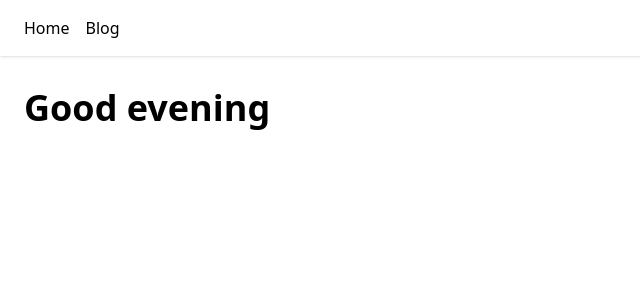
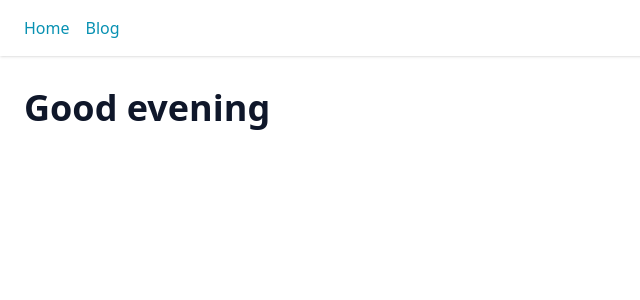
Before and after one commit to alexqguo/personal-site, a Next.js app: page / in a window 1280 px wide. Shown: the top 300 px of the page, without its empty margins (0-640 px from the left). Built offline with nearby package versions, Linux system fonts and the light colour scheme.

Commit message:
Add dark mode

```diff
--- a/components/Nav.jsx
+++ b/components/Nav.jsx
@@ -2,7 +2,7 @@ import React from 'react';
 import Link from 'next/link';
 
 const Nav = () => (
-  <nav className="flex flex-col py-4 px-6 bg-white shadow w-full">
+  <nav className="flex flex-col py-4 px-6 shadow dark:shadow-slate-500 w-full">
     <div>
       <Link href="/">
         <a className="mr-4">Home</a>
--- a/components/PageWrapper.jsx
+++ b/components/PageWrapper.jsx
@@ -5,12 +5,12 @@ import Nav from 'components/Nav';
 const PageWrapper = ({
   children,
 }) => (
-  <>
+  <div className="min-h-screen bg-white dark:bg-slate-800">
     <Nav />
-    <main className="py-4 px-6 animate-fade-in">
+    <main className="h-full py-4 px-6 animate-fade-in">
       {children}
     </main>
-  </>
+  </div>
 );
 
 PageWrapper.propTypes = {
--- a/pages/blog.js
+++ b/pages/blog.js
@@ -42,9 +42,7 @@ export default ({ posts }) => {
         {posts.map(post => (
           <li key={post.slug}>
             <Link href={`/blog/${post.slug}`}>
-              <a className="text-blue-600 visited:text-purple-600">
-                {post.frontMatter.title}
-              </a>
+              {post.frontMatter.title}
             </Link>
 
             <span className="text-sm">
--- a/styles/globals.css
+++ b/styles/globals.css
@@ -21,3 +21,11 @@ h4 {
 p {
   @apply my-4;
 }
+
+a {
+  @apply dark:text-cyan-400 text-cyan-600 visited:text-purple-600;
+}
+
+html {
+  @apply text-slate-900 dark:text-slate-100;
+}
```
